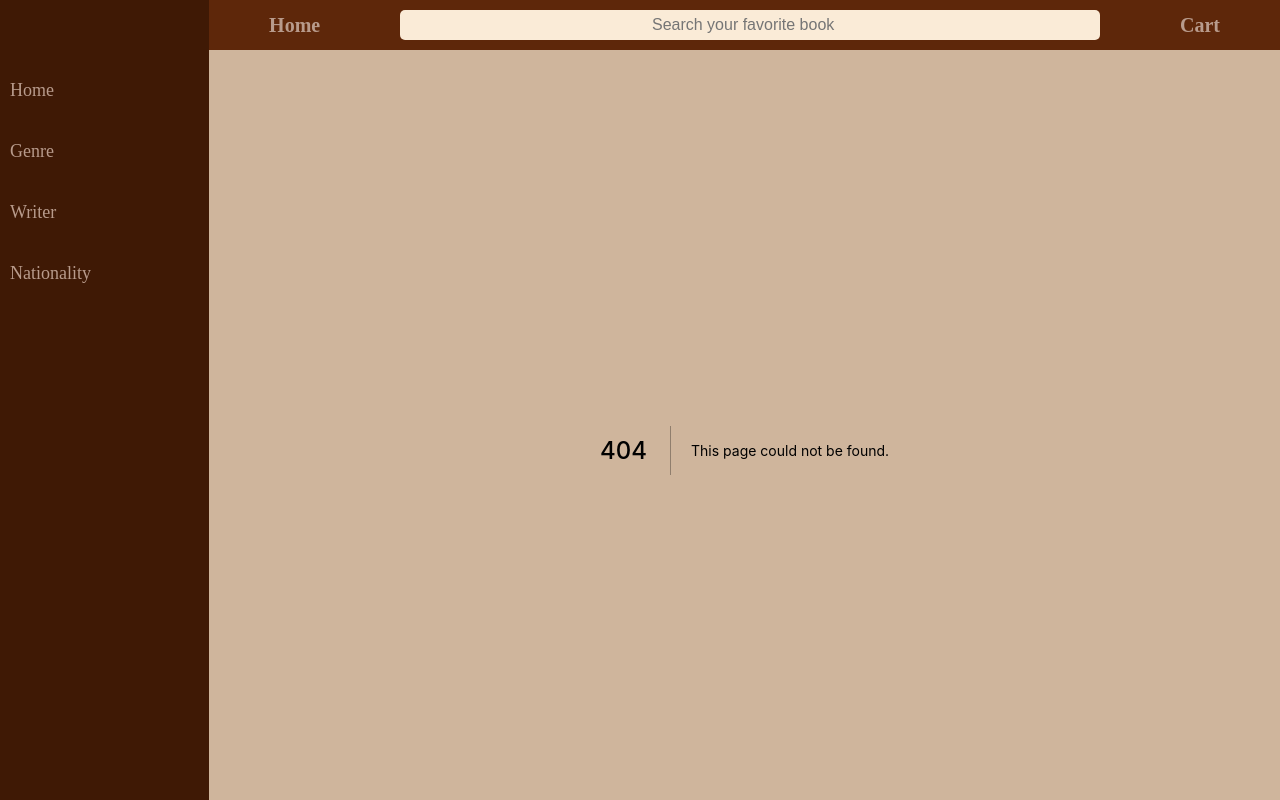
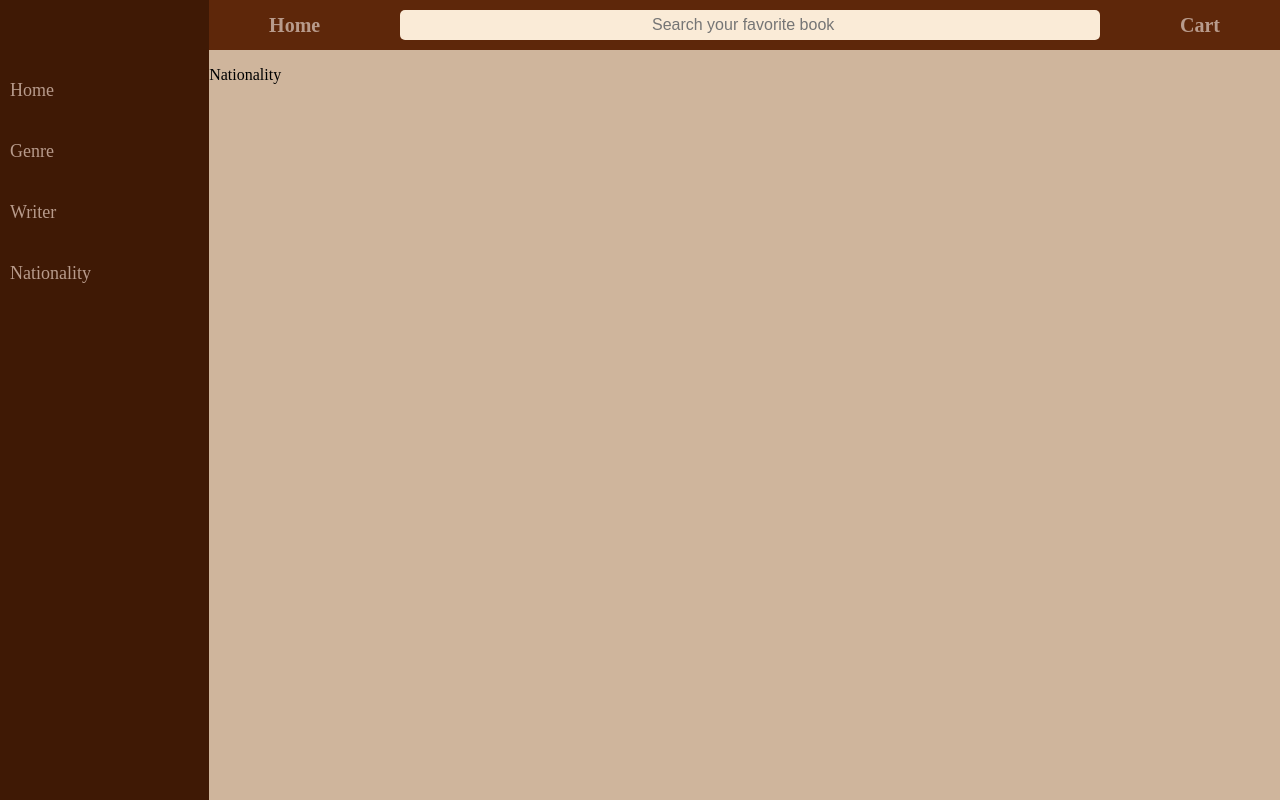
Before and after one commit to Mostafa-Farhadi/bookstore-website-nextjs, a Next.js app: page /nationality in a window 1280 px wide. Before the commit this address had no page. Shown: the top 800 px of the page. Built offline with nearby package versions, Linux system fonts and the light colour scheme.

Commit message:
Create Nationlity component

```diff
--- /dev/null
+++ b/pages/nationality.js
@@ -0,0 +1,9 @@
+const Nationality = () => {
+    return (
+        <section id="nationality">
+            <p>Nationality</p>
+        </section>
+    );
+}
+
+export default Nationality;
```
